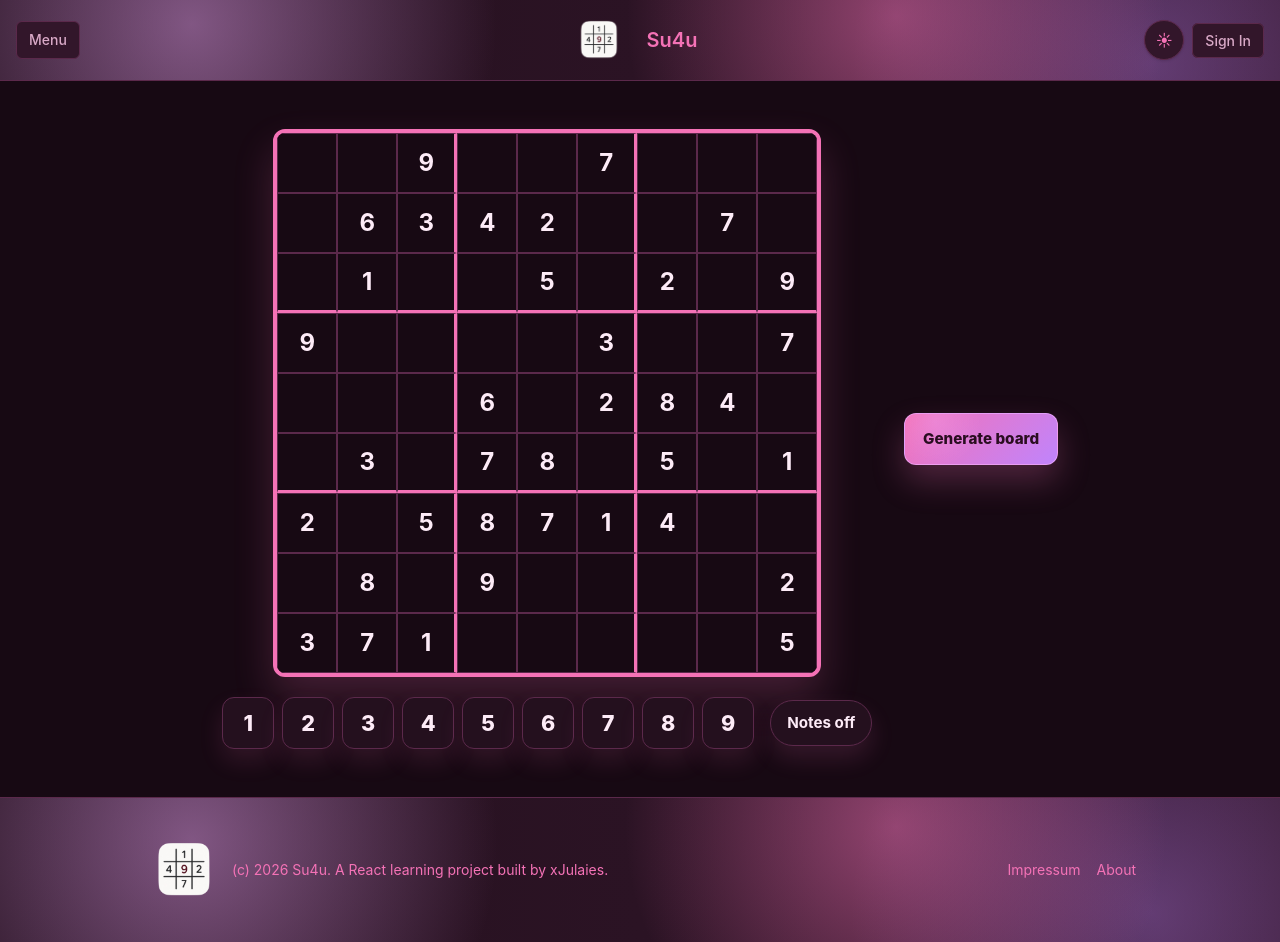
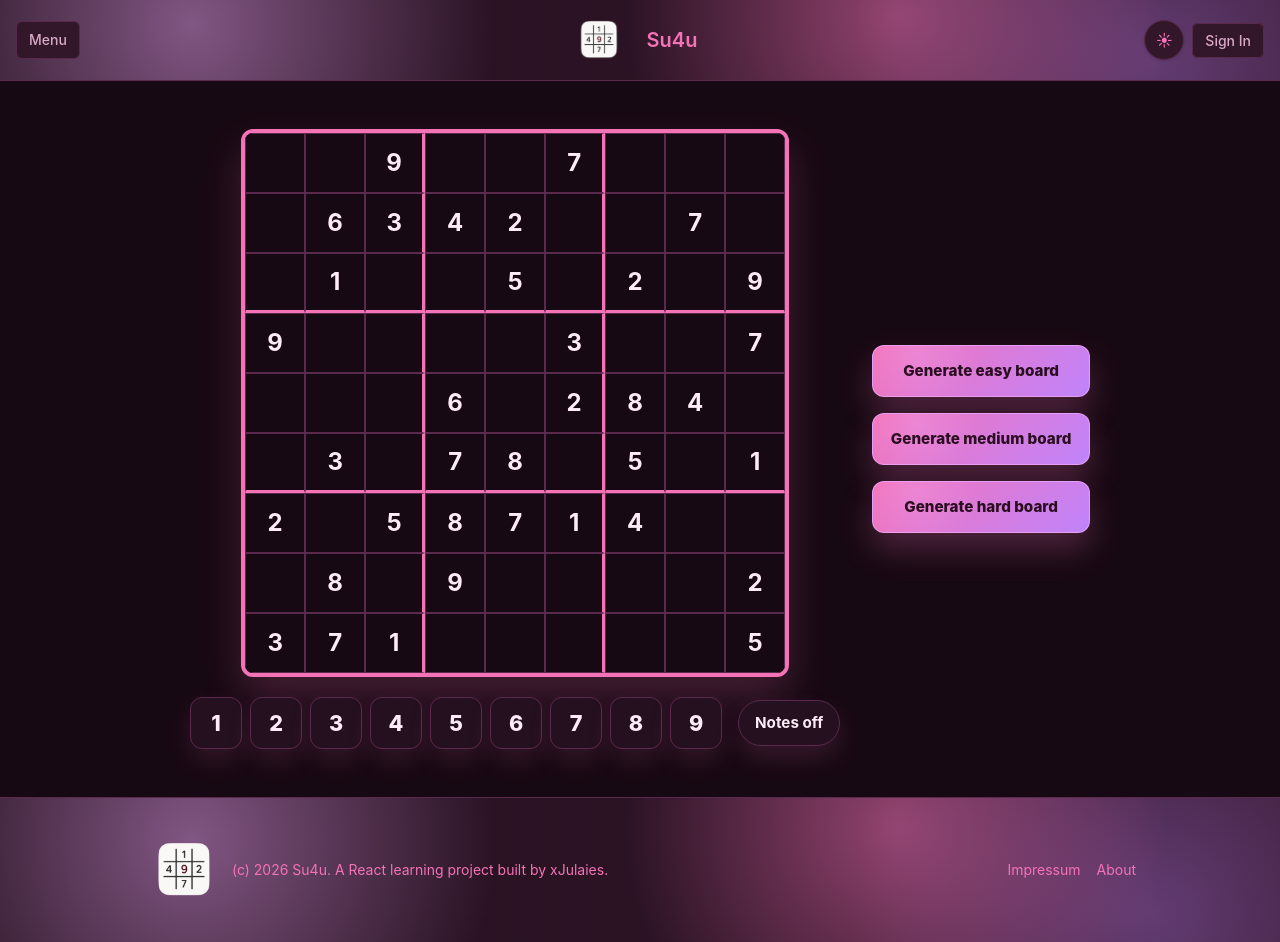
Before and after one commit to xJulaies/Su4u, a React (Vite) app: page /Su4u/game in a window 1280 px wide. Built offline with nearby package versions, Linux system fonts and the light colour scheme; no server answers.

Commit message:
feature: 3 difficulties to generate board

```diff
--- a/src/features/game/hooks/useSudokuGame.ts
+++ b/src/features/game/hooks/useSudokuGame.ts
@@ -1,16 +1,20 @@
 import { useState } from "react";
 import { generateSudokuBoard } from "../lib/sudokuGenerator";
-import type { TSudokuValue, TSudokuSelectedCell } from "../types/sudoku.types";
+import type {
+  TSudokuValue,
+  TSudokuSelectedCell,
+  TDifficulty,
+} from "../types/sudoku.types";
 
 export function useSudokuGame() {
-  const [board, setBoard] = useState(() => generateSudokuBoard());
+  const [board, setBoard] = useState(() => generateSudokuBoard("medium"));
   const [selectedCell, setSelectedCell] = useState<TSudokuSelectedCell | null>(
     null,
   );
   const [notesMode, setNotesMode] = useState(false);
 
-  function handleGenerateBoard() {
-    setBoard(generateSudokuBoard());
+  function handleGenerateBoard(difficulty: TDifficulty) {
+    setBoard(generateSudokuBoard(difficulty));
     setSelectedCell(null);
     setNotesMode(false);
   }
--- a/src/features/game/lib/sudokuGenerator.ts
+++ b/src/features/game/lib/sudokuGenerator.ts
@@ -2,6 +2,7 @@ import type {
   TSudokuBoard,
   TSudokuGrid,
   TSudokuValue,
+  TDifficulty,
 } from "../types/sudoku.types";
 
 const GRID_SIZE = 9;
@@ -130,7 +131,10 @@ function createShuffledCellPositions(): [number, number][] {
   return positions.sort(() => Math.random() - 0.5);
 }
 
-function removeCellsFromGrid(grid: TSudokuGrid, cellsToRemove: number): TSudokuGrid {
+function removeCellsFromGrid(
+  grid: TSudokuGrid,
+  cellsToRemove: number,
+): TSudokuGrid {
   const puzzle = cloneGrid(grid);
   const positions = createShuffledCellPositions();
   let removedCells = 0;
@@ -169,9 +173,22 @@ function convertGridToBoard(
   );
 }
 
-export function generateSudokuBoard(): TSudokuBoard {
+export function generateSudokuBoard(difficulty: TDifficulty): TSudokuBoard {
   const solvedGrid = generateSolvedGrid();
-  const puzzleGrid = removeCellsFromGrid(solvedGrid, 45);
+  let cellsToRemove = 45;
+
+  switch (difficulty) {
+    case "easy":
+      cellsToRemove = 35;
+      break;
+    case "medium":
+      cellsToRemove = 45;
+      break;
+    case "hard":
+      cellsToRemove = 55;
+      break;
+  }
+  const puzzleGrid = removeCellsFromGrid(solvedGrid, cellsToRemove);
 
   return convertGridToBoard(puzzleGrid, solvedGrid);
 }
--- a/src/features/game/templates/sudokuLayout.tpl.tsx
+++ b/src/features/game/templates/sudokuLayout.tpl.tsx
@@ -37,10 +37,18 @@ export function SudokuLayout() {
             </section>
           </section>
 
-          <aside className={styles.sidePanel}>
+          <aside className="flex flex-col gap-4">
             <GenerateSudokuBtn
-              onClick={handleGenerateBoard}
-              text="Generate board"
+              onClick={() => handleGenerateBoard("easy")}
+              text="Generate easy board"
+            />
+            <GenerateSudokuBtn
+              onClick={() => handleGenerateBoard("medium")}
+              text="Generate medium board"
+            />
+            <GenerateSudokuBtn
+              onClick={() => handleGenerateBoard("hard")}
+              text="Generate hard board"
             />
           </aside>
         </section>
--- a/src/features/game/types/sudoku.types.ts
+++ b/src/features/game/types/sudoku.types.ts
@@ -7,6 +7,8 @@ export type TSudokuCell = {
   isGiven: boolean;
   isError: boolean;
 };
+
+export type TDifficulty = "easy" | "medium" | "hard";
 
 export type TSudokuBoard = TSudokuCell[][];
 
```
